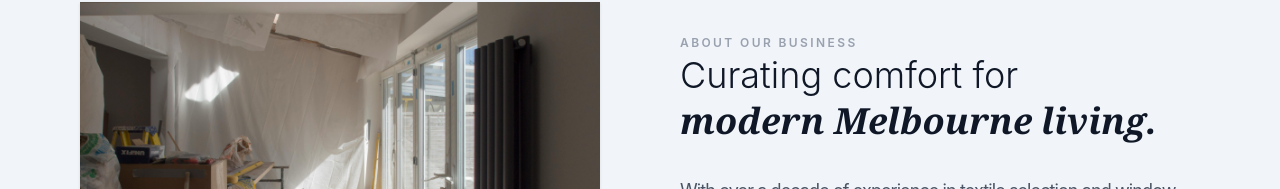
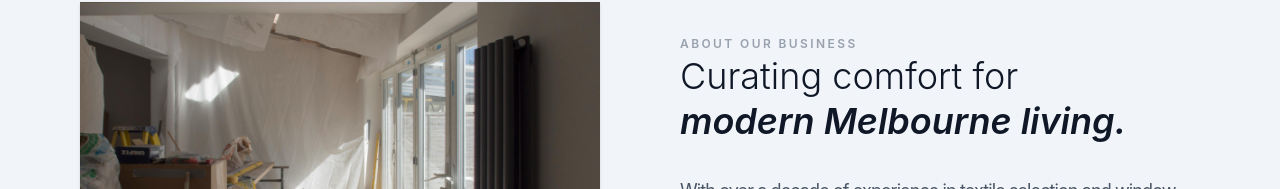
Before and after one commit to zoejuu/chris-website, a Next.js app: page / in a window 1280 px wide. Shown: the part 611-800 px from the top of the page. Built offline with nearby package versions, Linux system fonts and the light colour scheme.

Commit message:
add playfair font for serif

```diff
--- a/src/app/globals.css
+++ b/src/app/globals.css
@@ -1,5 +1,6 @@
 @import "tailwindcss";
 
 @theme {
-  --color-brand-gold: #D4AF37;
+  --font-serif: var(--font-playfair), serif;
+  --font-sans: var(--font-geist-sans), ui-sans-serif, system-ui;
 }
--- a/src/app/layout.tsx
+++ b/src/app/layout.tsx
@@ -1,5 +1,5 @@
 import type { Metadata } from "next";
-import { Geist, Geist_Mono } from "next/font/google";
+import { Geist, Geist_Mono, Playfair_Display } from "next/font/google";
 import "./globals.css";
 import Navbar from "@/components/Navbar";
 
@@ -11,6 +11,13 @@ const geistSans = Geist({
 const geistMono = Geist_Mono({
   variable: "--font-geist-mono",
   subsets: ["latin"],
+});
+
+const playfair = Playfair_Display({
+  variable: "--font-playfair",
+  subsets: ["latin"],
+  style: ['italic', 'normal'],
+  weight: ['400', '600', '700'],
 });
 
 export const metadata: Metadata = {
@@ -26,7 +33,7 @@ export default function RootLayout({
   return (
     <html lang="en">
       <body
-        className={`${geistSans.variable} ${geistMono.variable} antialiased bg-gray-100`}
+        className={`${geistSans.variable} ${geistMono.variable} ${playfair.variable} antialiased bg-gray-100 font-sans`}
       >
         <Navbar />
         {children}
```
